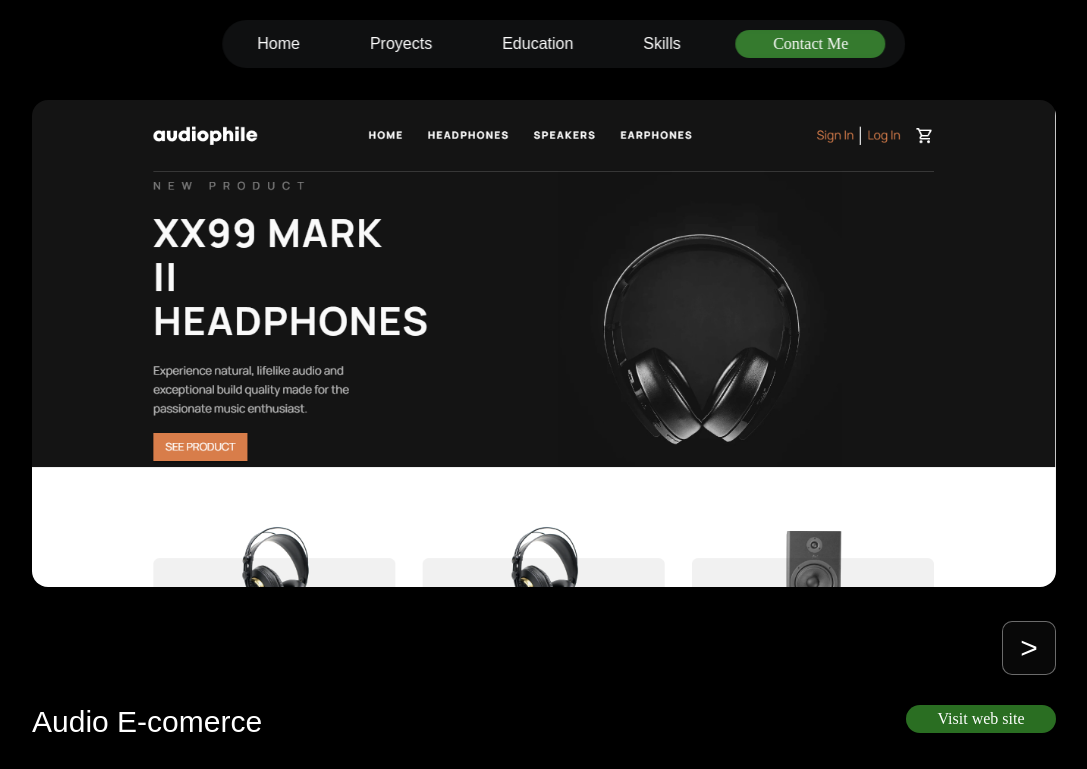
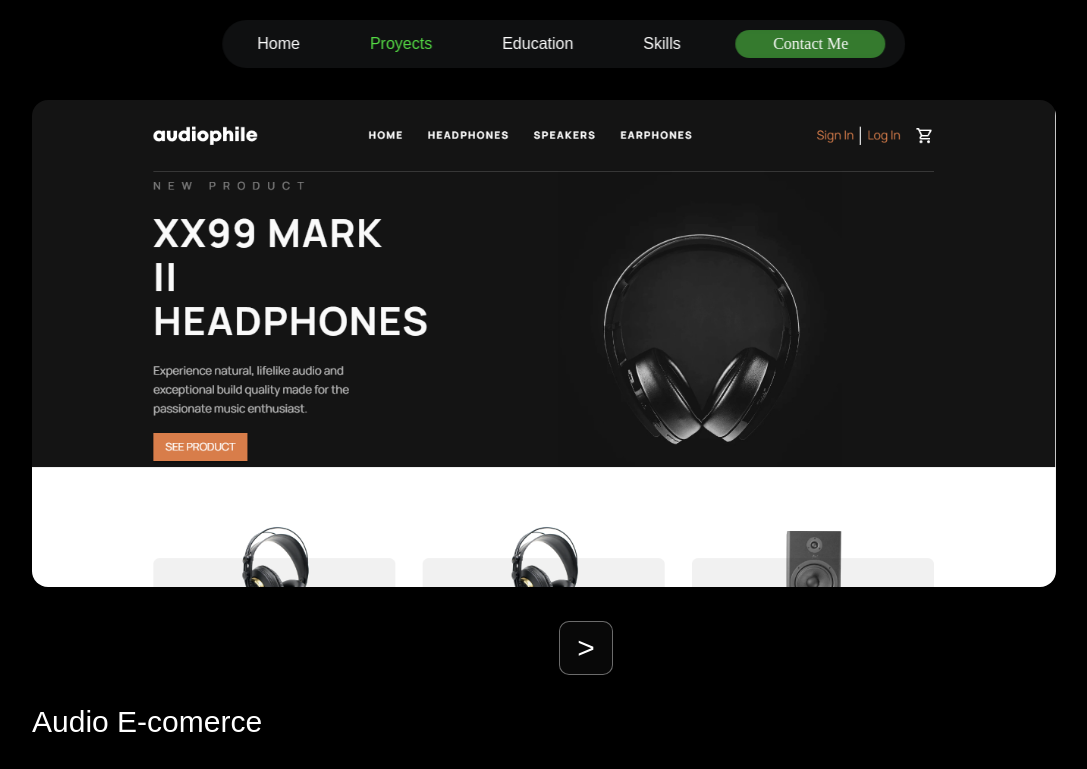
Before and after one commit to Pitis6/portfolio, a React (Vite) app in the folder portfolio/: page /proyects in a window 1280 px wide. Shown: the top 769 px of the page, without its empty margins (96-1183 px from the left). Built offline with nearby package versions, Linux system fonts and the light colour scheme; a web font is replaced by a local one.

Commit message:
Mvp of home, proyects, skills

```diff
--- a/portfolio/src/components/common/CommonStyles.js
+++ b/portfolio/src/components/common/CommonStyles.js
@@ -37,6 +37,7 @@ export const P = styled.p`
   color: white;
   font-size: 1rem;
   font-weight: 200;
+  text-align: justify;
 `;
 
 export const Button = styled.button`
--- a/portfolio/src/components/common/leftMenu/MenuContainer.jsx
+++ b/portfolio/src/components/common/leftMenu/MenuContainer.jsx
@@ -22,6 +22,7 @@ export const MenuContainer = () => {
       route: "/skills",
     },
   ];
+
   return (
     <Wrapper>
       {items.map(item => (
@@ -38,7 +39,6 @@ const Wrapper = styled.div`
   justify-content: center;
   align-items: center;
   gap: 40px;
-  /* margin-top: 5px; */
   border-radius: 68px;
   padding: 0px 20px;
   background-color: rgba(31, 32, 35, 0.5);
--- a/portfolio/src/components/common/leftMenu/MenuItem.jsx
+++ b/portfolio/src/components/common/leftMenu/MenuItem.jsx
@@ -1,13 +1,26 @@
 import styled from "styled-components";
-import { Link } from "react-router-dom";
+import { Link, useLocation } from "react-router-dom";
+import { useState } from "react";
+import { useEffect } from "react";
 
-export const MenuItem = ({item}) => {
+export const MenuItem = ({ item }) => {
+  const [isActive, setIsActive] = useState(false);
+
+  const { pathname } = useLocation();
+
+  useEffect(() => {
+    pathname === item.route ? setIsActive(true) : setIsActive(false);
+  }, [pathname]);
+
   return (
     <Wrapper>
       <Link
         key={item.label}
         to={item.route}
-        style={{ textDecorationLine: "none", color: "white" }}
+        style={{
+          textDecorationLine: "none",
+          color: isActive ? "rgba(85, 219, 69)" : "white",
+        }}
       >
         {item.label}
       </Link>
@@ -19,9 +32,4 @@ const Wrapper = styled.div`
   padding: 15px;
   display: flex;
   gap: 20px;
-  /* padding-right: 20px; */
-  /* padding-left: 100px; */
-  /* border-radius: 0 10px 10px 0; */
-  /* border-right: solid 1px white; */
-  /* transition: border 1s linear; */
 `;
--- a/portfolio/src/components/common/proyectsCard/ProyectsCard.jsx
+++ b/portfolio/src/components/common/proyectsCard/ProyectsCard.jsx
@@ -1,15 +1,17 @@
 import styled from "styled-components";
 import { Button, P, Title2 } from "../CommonStyles";
 import { useNavigate } from "react-router-dom";
+import { useContext } from "react";
+import { MyContext } from "../../../context/Context";
 
 
 export const ProyectsCard = ({ data, index }) => {
 
   const goToProyects = useNavigate()
-
+  const contextValues = useContext(MyContext)
  const handleClick = (event) => {
    event.preventDefault();
-   // aca setear el context con el indice
+   contextValues.updateProyectIndex(index)
    goToProyects('/proyects')
  };
 
--- a/portfolio/src/components/common/proyectsDetail/ProyectsDetail.jsx
+++ b/portfolio/src/components/common/proyectsDetail/ProyectsDetail.jsx
@@ -1,10 +1,12 @@
 import styled from "styled-components";
 import { Button, P, Title3 } from "../CommonStyles";
-import { useState } from "react";
+import { useContext, useState } from "react";
+import { MyContext } from "../../../context/Context";
 
 export const ProyectsDetail = ({ proyects }) => {
   //consumir el indice del context e inicializar el estado.
-  const [proyectIndex, setProyectIndex] = useState(0);
+  const  value = useContext(MyContext);
+  const [proyectIndex, setProyectIndex] = useState(value.proyectIndex);
 
   const handleClickArrow = (value) => {
     setProyectIndex(proyectIndex + value);
@@ -12,8 +14,6 @@ export const ProyectsDetail = ({ proyects }) => {
 
   const handleClickButton = () => {
     event.preventDefault();
-    console.log(event.target.href);
-
     window.open(proyects[proyectIndex].url, "_blank");
   }
 
@@ -46,7 +46,7 @@ export const ProyectsDetail = ({ proyects }) => {
           </P>
         </Information>
         <ButtonContainer>
-          <Button onClick={handleClickButton}>Visit web site</Button>
+          <Button onClick={handleClickButton}>Visit web</Button>
         </ButtonContainer>
       </Description>
     </Wrapper>
@@ -65,7 +65,8 @@ const Image = styled.img`
 
 const ArrowDiv = styled.div`
   display: flex;
-  justify-content: space-between;
+  gap: 30px;
+  justify-content:center;
   margin: 30px 0px;
 `;
 const Arrow = styled.div`
@@ -98,5 +99,8 @@ const Information = styled.div`
   /* border: solid 1px purple; */
 `;
 const ButtonContainer = styled.div`
+display: flex;
+margin-right: 100px;
   /* border: solid 1px; */
+  align-items: center;
 `;
--- /dev/null
+++ b/portfolio/src/context/Context.jsx
@@ -0,0 +1,25 @@
+import React from "react";
+import { useState } from "react";
+
+const MyContext = React.createContext();
+
+const MyContextProvider = ({ children }) => {
+  // Define the state or values you want to share
+
+  const [proyectIndex, setProyectIndex] = useState(0);
+
+  const updateProyectIndex = (index) => {
+    setProyectIndex(index);
+  };
+
+
+  const contextValue = {
+    proyectIndex,
+    updateProyectIndex
+  }
+  return (
+    <MyContext.Provider value={contextValue}>{children}</MyContext.Provider>
+  );
+};
+
+export { MyContext, MyContextProvider };
```
Also changed, not shown: portfolio/src/main.jsx (+9 -5 lines).
